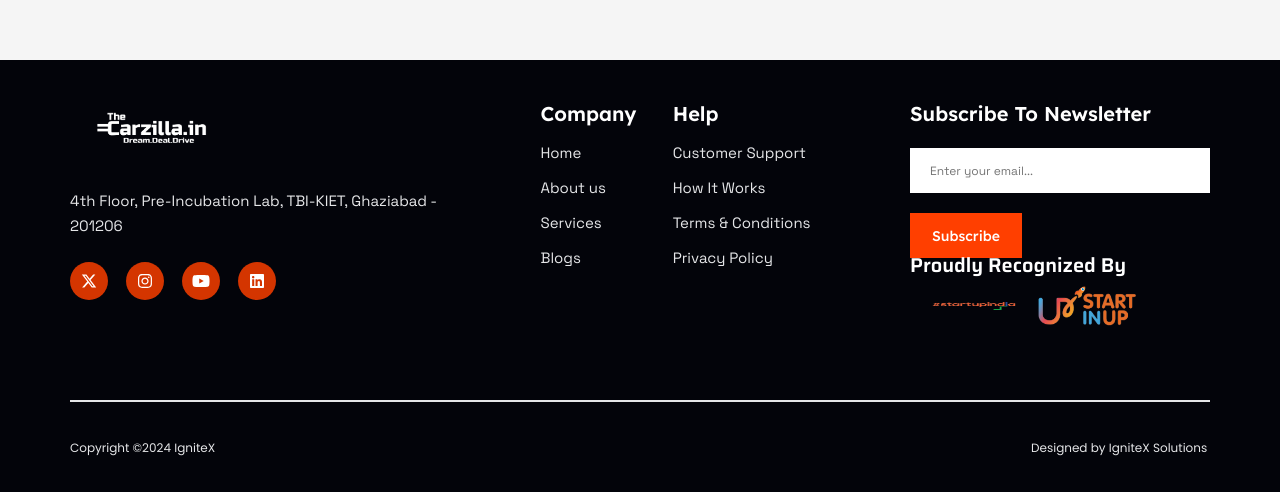
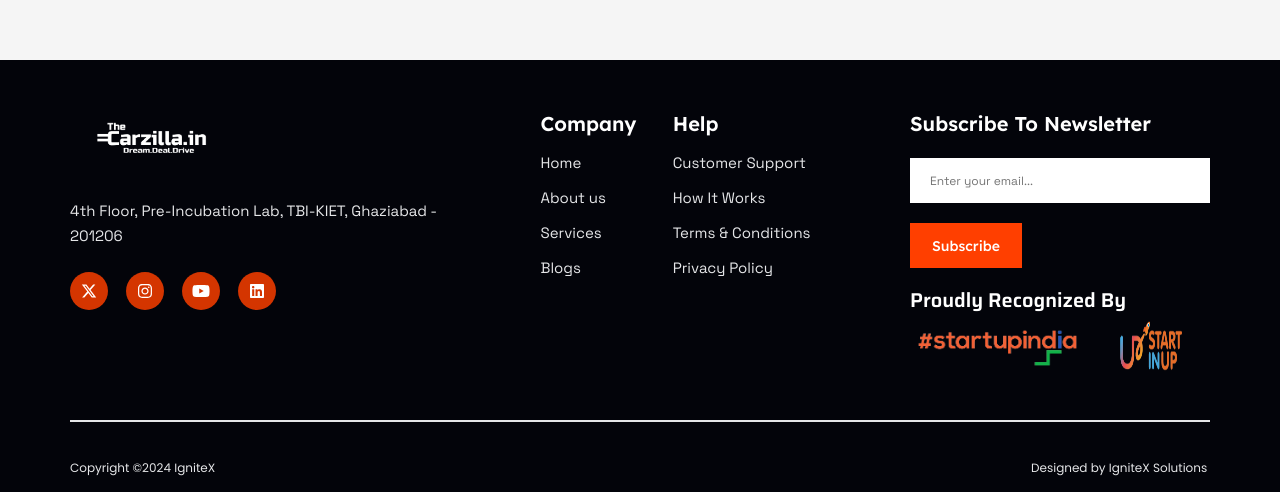
Before and after one commit to vrinda2606/thecarzilla, a React (Create React App) app: page / in a window 1280 px wide. Shown: the part 4505-4998 px from the top of the page. Built offline with nearby package versions, Linux system fonts and the light colour scheme.

Commit message:
intial commit

```diff
--- a/src/Components/Footer.js
+++ b/src/Components/Footer.js
@@ -49,13 +49,13 @@ const Footer = () => {
                 <input type='text' placeholder='Enter your email...' style={{textIndent: '20px',color: '#000000',fontFamily : 'Space Grotesk',fontWeight : '400',fontSize: '12px',lineHeight : '25px',height:'45px',width : '100%'}}></input>
                 <button style={{backgroundColor: '#FF3F00',fontWeight: '500',fontSize:'14px',lineHeight :'18px',color : '#FFFFFF',width :'112px',height: '45px',padding : '16px, 20px, 16px, 20px',gap :'10px',fontFamily : 'Lexend Deca'}}>Subscribe</button>
             </div>
-            <div className='startUpLogo' style={{width:'270px'}}>
+            <div className='startUpLogo' style={{width:'300px'}}>
                 <div>
-                  <p style={{width: '241px',color: '#FFFFFF',height:'28px',fontFamily :'Saira',fontWeight : '600',fontSize :'20px',lineHeight : '15px'}}>Proudly Recognized By</p>
+                  <p style={{width: '300px',color: '#FFFFFF',height:'28px',fontFamily :'Saira',fontWeight : '600',fontSize :'20px',lineHeight : '15px'}}>Proudly Recognized By</p>
                 </div>
-                <div className='startUp Logo'>
-                  <img className='imageLogoStartup' src='../Images/StartUpLogo1.png' alt='Startup logo'/>
-                  <img className='imageLogoStartup' src='../Images/StartupLogo2.png' alt='Startup logo 2'></img>
+                <div className='startUpLogoImg'>
+                  <img className='imageLogoStartup' src='../Images/StartUpLogo1.png' alt='Startup logo' style={{position: 'relative',width: '100%',height: '100%',objectFit: 'cover',margin: '-57px 0px 0px -35px'}}/>
+                  <img className='imageLogoStartup' src='../Images/StartupLogo2.png' alt='Startup logo 2' style={{width: '30%',height:'30%'}}></img>
                 </div>
             </div>
           </div>
@@ -64,7 +64,7 @@ const Footer = () => {
 
         <div className='bottom' style={{marginTop: '100px'}}>
             <hr width="1140px" style={{border: "1px solid #E5E6E8",margin:"auto"}}></hr>
-            <div style={{display:"flex",justifyContent: "space-between",width: "1140px" ,height:"27px",color :"#E5E6E8",margin:"32px auto",fontFamily:"Space Grotesk",fontWeight: "400",fontSize :"12px"}}>
+            <div style={{display:"flex",justifyContent: "space-between",width: "1140px" ,height:"27px",color :"#E5E6E8",margin:"32px 0px 0px",fontFamily:"Space Grotesk",fontWeight: "400",fontSize :"12px"}}>
                <p style={{width: "159px", height:"100%", lineHeight:"27px"}}>Copyright ©2024 IgniteX</p>
                <p style={{width: "179px", height:"100%", lineHeight:"27px"}}>Designed by IgniteX Solutions </p>
             </div>
--- a/src/index.css
+++ b/src/index.css
@@ -122,7 +122,7 @@ body {
 .footer{
   display: flex;
   justify-content: space-between;
-  padding-top: 40px;
+  padding-top: 50px;
   width: 1140px;
 }
 
@@ -145,7 +145,7 @@ body {
 }
 .startUpLogo .imageLogoStartup{
   width: 142px;
-  height: 40px;
+  height: 60px;
 }
 
 .footerTwo{
@@ -184,7 +184,7 @@ ul .links{
   display: flex;
   flex-direction: column;
   justify-content: space-between;
-  height: 70px;
+  height: 210px;
 }
 
 .footerThree .subscribe{
@@ -195,6 +195,10 @@ ul .links{
   display: flex;
   flex-direction: column;
 }
-.startUpLogo .startUp {
+.startUpLogo{
+  padding-top: 25px;
+}
+.startUpLogoImg {
   display: flex;
-}
+  justify-content: space-between;
+ }
```
